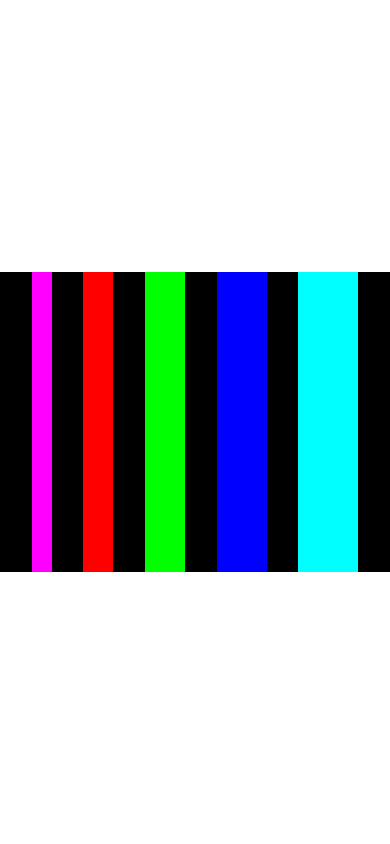
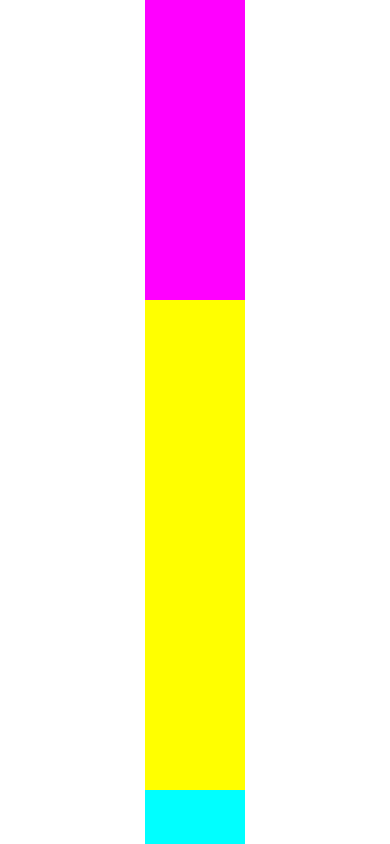
Before and after one commit to JordyLimaEng/React-Native, a React Native app: screen / in a window 390 px wide. Built offline with nearby package versions, Linux system fonts and the light colour scheme.

Commit message:
usando FlexBox #6 - flexgrow dividindo areas do container

```diff
--- a/src/App.js
+++ b/src/App.js
@@ -1,13 +1,13 @@
 import React from 'react'
 import { View, StyleSheet, SafeAreaView } from 'react-native'
 
-import FlexboxV3 from './components/layout/FlexboxV3'
+import FlexboxV4 from './components/layout/FlexboxV4'
 
 export default () =>  (
 
     <SafeAreaView style={style.App}>
 
-        <FlexboxV3/>
+        <FlexboxV4/>
 
 
     </SafeAreaView>
--- /dev/null
+++ b/src/components/layout/FlexboxV4.js
@@ -0,0 +1,32 @@
+import React from 'react'
+import {StyleSheet, View} from 'react-native'
+
+export default props =>{
+    return (
+        <View style = {style.FlexV4}>
+            <View style={style.V0}></View>
+            <View style={style.V1}></View>
+            <View style={style.V2}></View>
+        </View>
+    )
+}
+
+const style = StyleSheet.create({
+    FlexV4: {//manipulando o eixo horizontal como principal e o vertical como secundario
+        flexGrow: 1,
+        width: 100,
+        backgroundColor: '#000'
+    },
+    V0:{
+        backgroundColor: '#F0F',
+        height: 300
+    },
+    V1:{
+        backgroundColor: '#FF0',
+        flexGrow: 9
+    },
+    V2:{
+        backgroundColor: '#0FF',
+        flexGrow: 1
+    }
+})
--- a/src/components/layout/Quadrado.js
+++ b/src/components/layout/Quadrado.js
@@ -6,7 +6,7 @@ export default props =>{
     const lado = props.lado || 50
     return (
         <View style={{
-            //height: lado,
+            height: lado,
             width: lado,
             backgroundColor: props.cor || '000'
         }}/>
```
